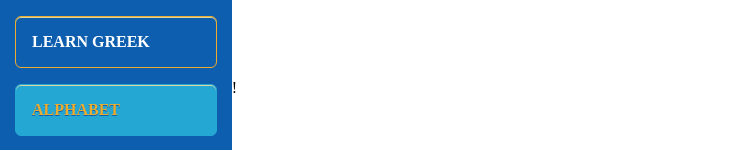
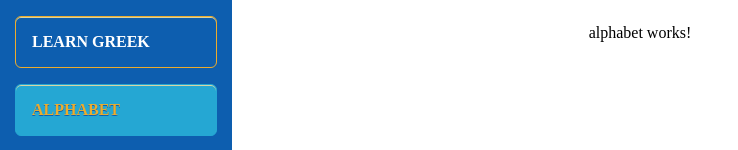
Before and after one commit to reed756/learn_greek, an Angular app: page /alphabet in a window 1280 px wide. Shown: the top 150 px of the page, without its empty margins (0-738 px from the left). Built offline with nearby package versions, Linux system fonts and the light colour scheme; a web font is replaced by a local one.

Commit message:
add content div

```diff
--- a/src/app/app.component.html
+++ b/src/app/app.component.html
@@ -1,2 +1,4 @@
 <app-nav-bar></app-nav-bar>
-<router-outlet></router-outlet>
+<section class="container">
+  <router-outlet></router-outlet>
+</section>
--- a/src/app/modules/alphabet/alphabet.component.html
+++ b/src/app/modules/alphabet/alphabet.component.html
@@ -1,3 +1 @@
-<div class="div__page--height">
-  <p>alphabet works!</p>
-</div>
+<p>alphabet works!</p>
--- a/src/app/modules/home/home.component.html
+++ b/src/app/modules/home/home.component.html
@@ -1,3 +1 @@
-<div class="div__page--height">
-  <p>home works!</p>
-</div>
+<p>home works!</p>
--- a/src/app/modules/leaderboard/leaderboard.component.html
+++ b/src/app/modules/leaderboard/leaderboard.component.html
@@ -1,3 +1 @@
-<div class="div__page--height">
-  <p>leaderboard works!</p>
-</div>
+<p>leaderboard works!</p>
--- a/src/app/modules/page-not-found/page-not-found.component.html
+++ b/src/app/modules/page-not-found/page-not-found.component.html
@@ -1,3 +1 @@
-<div class="div__page--height">
-  <p>404: Page not Found!</p>
-</div>
+<p>404: Page not Found!</p>
--- a/src/styles.scss
+++ b/src/styles.scss
@@ -51,9 +51,12 @@ nav {
   width: 100%;
 }
 
-.div__page--height {
-  height: calc(100% - 54.5px);
-  padding-top: 54.5px;
-  width: 80%;
-  margin: auto;
+.container {
+  display: flex;
+  flex-direction: column;
+  align-items: center;
+  justify-content: center;
+  margin: 0 auto;
+  max-width: 1200px;
+  padding: 0 1rem;
 }
```
